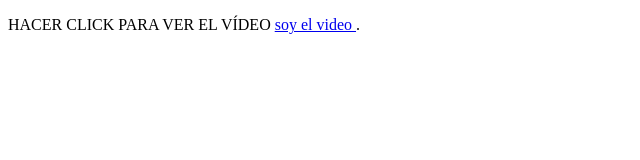
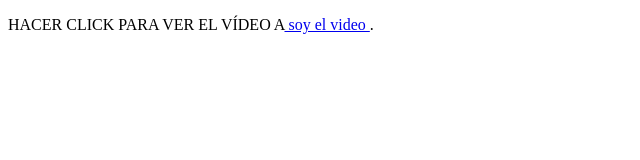
Before and after one commit to serjzerox/serjzerox.github.io, a plain HTML site: page index.html in a window 1280 px wide. Shown: the full height of the page, 0-640 px from the left. Drawn offline with Linux system fonts and the light colour scheme.

Commit message:
Update index.html

```diff
--- a/index.html
+++ b/index.html
@@ -4,6 +4,6 @@
     <meta http-equiv="refresh" content="4; url='https://www.youtube.com/watch?v=dQw4w9WgXcQ'" />
   </head>
   <body>
-    <p>HACER CLICK PARA VER EL VÍDEO <a href="https://www.youtube.com/watch?v=dQw4w9WgXcQ"> soy el video </a>.</p>
+    <p>HACER CLICK PARA VER EL VÍDEO A<a href="https://www.youtube.com/watch?v=dQw4w9WgXcQ"> soy el video </a>.</p>
   </body>
 </html>
```
